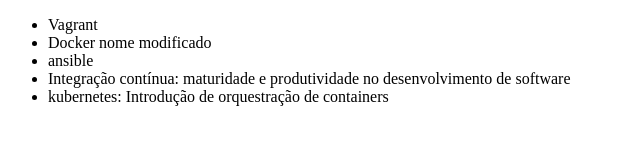
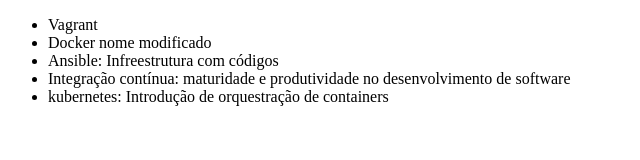
Before and after one commit to Thiago-de-Melo/alura-git, a plain HTML site: page index.html in a window 1280 px wide. Shown: the whole page, without its empty margins (0-640 px from the left). Drawn offline with Linux system fonts and the light colour scheme.

Commit message:
Alterando o nome do curso de Ansible

```diff
--- a/index.html
+++ b/index.html
@@ -8,7 +8,7 @@
     <ul>
         <li>Vagrant</li>
         <li>Docker nome modificado</li>
-        <li>ansible</li>
+        <li>Ansible: Infreestrutura com códigos</li>
         <li>Integração contínua: maturidade e produtividade no desenvolvimento de software</li>
         <li>kubernetes: Introdução de orquestração de containers</li>
     </ul>
```
